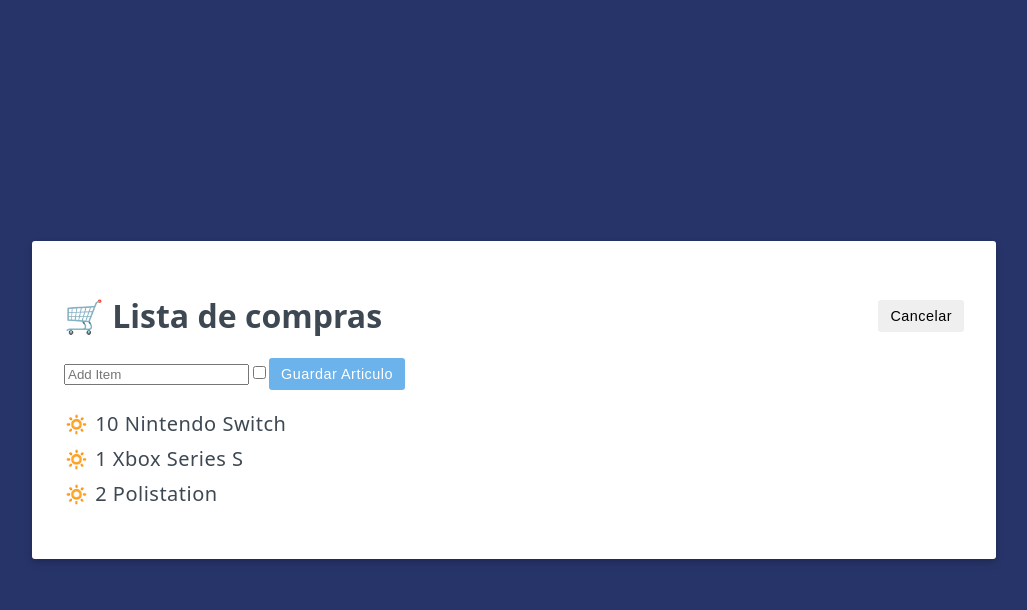
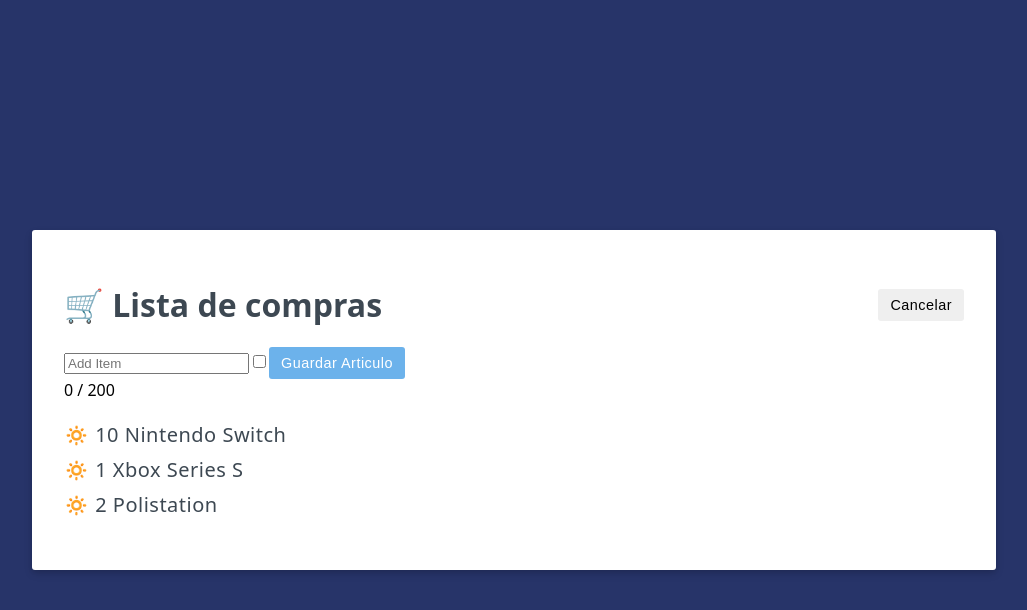
Before and after one commit to HugoBzn/shoppingcart-capi-delete, a Vue app: page / in a window 1280 px wide. Both pictures are taken after a click on the button "Agregar articulo". Shown: the top 610 px of the page, without its empty margins (126-1153 px from the left). Built offline with nearby package versions, Linux system fonts and the light colour scheme.

Commit message:
Importamos computed.
Se hace conteo de caracteres para el input.

```diff
--- a/src/App.vue
+++ b/src/App.vue
@@ -1,6 +1,6 @@
 <script setup>
 // Importando la fabrica de referencias reactivas
-import { ref } from 'vue';
+import { ref, computed } from 'vue';
 
 // Creando la referencia reactiva
 const header = ref("Lista de compras");
@@ -22,6 +22,10 @@
 const doEdit = (edit) => {
     editing.value = edit;
 }
+// Creando la propiedad computada
+const characterCount = computed(() => {
+    return newItem.value.length
+})
 </script>
 
 <template>
@@ -36,6 +40,8 @@
         <input type="checkbox" v-model="newItemHighPriority"/>
     </label>
     <button @click="saveItem" class="btn btn-primary">Guardar Articulo</button>
+    <br/>
+    <label>{{characterCount}} / 200</label>
   </div>
 
   <ul>
```
